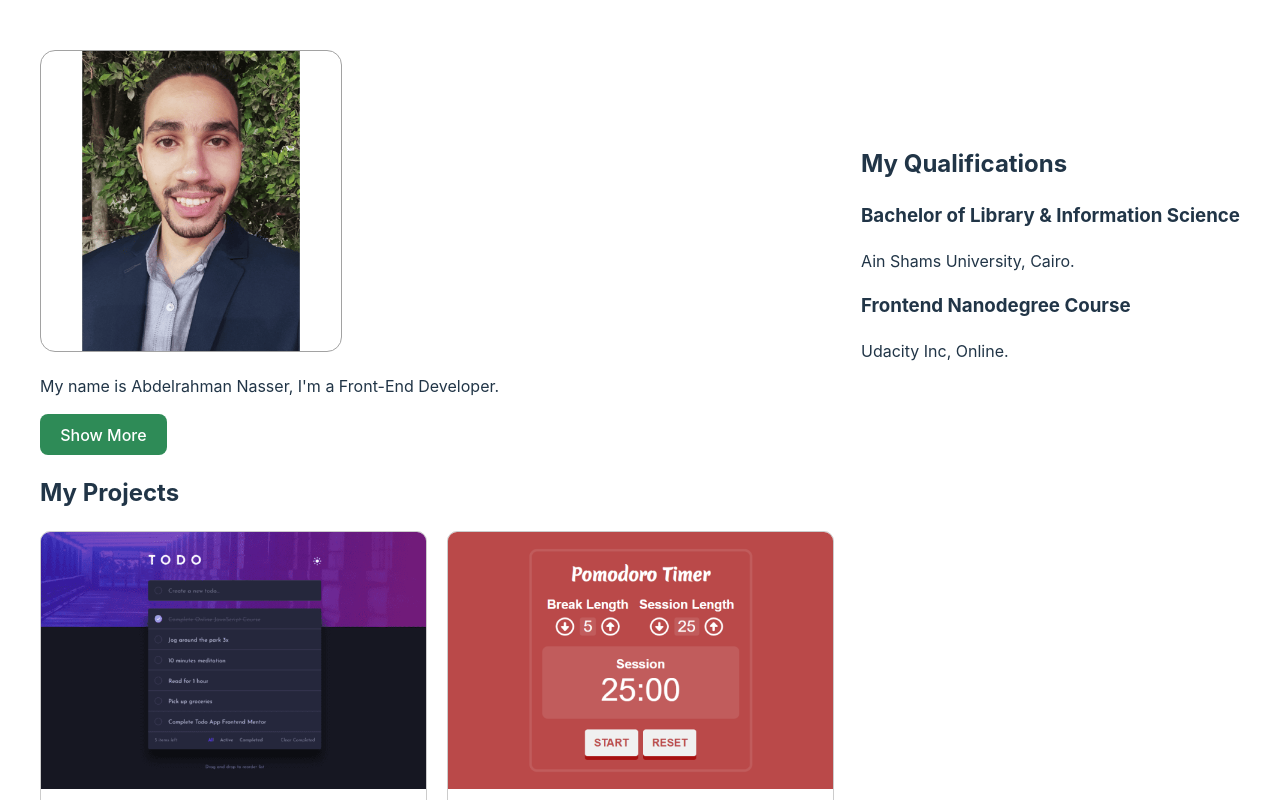
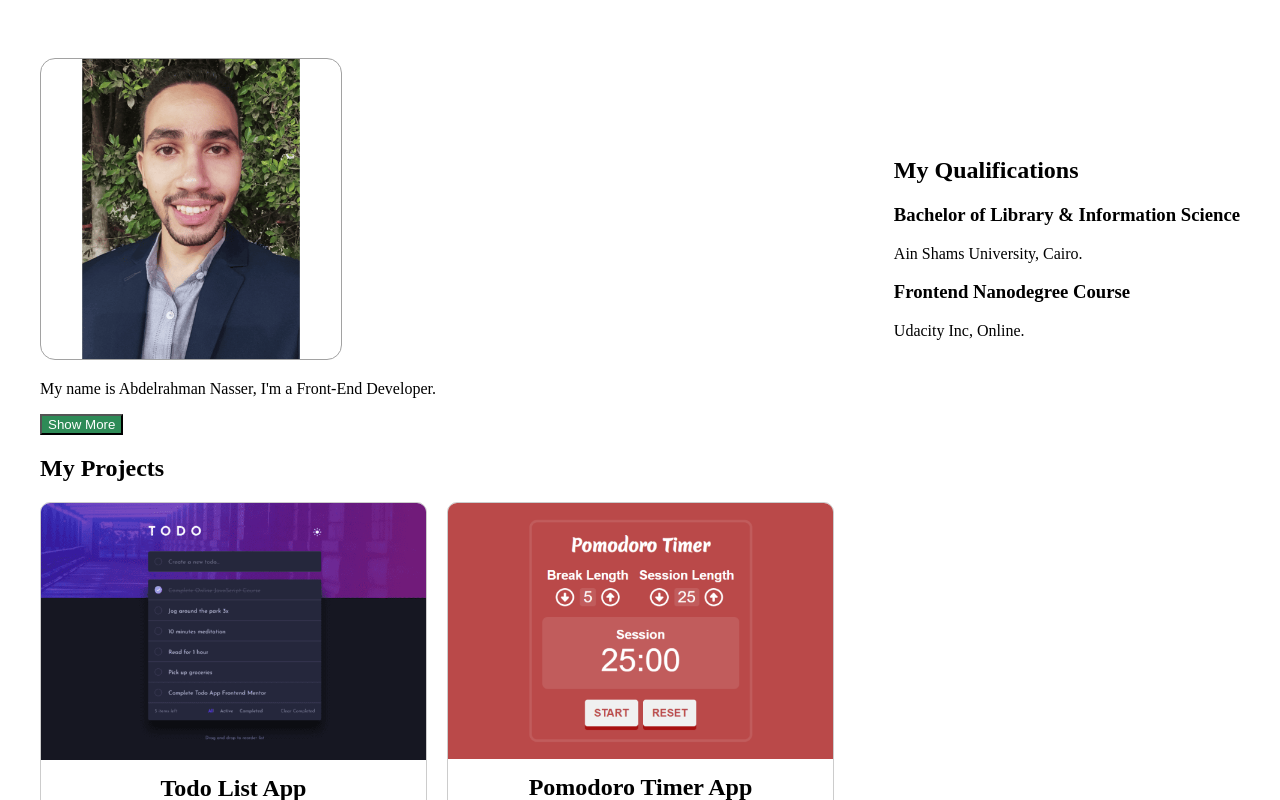
Before and after one commit to abdocooldev/react-resume, a React (Vite) app: page / in a window 1280 px wide. Shown: the top 800 px of the page. Built offline with nearby package versions, Linux system fonts and the light colour scheme.

Commit message:
Install Panda CSS

```diff
--- a/package.json
+++ b/package.json
@@ -4,6 +4,7 @@
   "version": "0.0.0",
   "type": "module",
   "scripts": {
+    "prepare": "panda codegen",
     "dev": "vite",
     "build": "tsc -b && vite build",
     "lint": "eslint .",
@@ -15,6 +16,7 @@
   },
   "devDependencies": {
     "@eslint/js": "^9.15.0",
+    "@pandacss/dev": "^0.49.0",
     "@types/react": "^18.3.12",
     "@types/react-dom": "^18.3.1",
     "@vitejs/plugin-react": "^4.3.4",
--- /dev/null
+++ b/postcss.config.cjs
@@ -0,0 +1,5 @@
+module.exports = {
+  plugins: {
+    '@pandacss/dev/postcss': {},
+  },
+}
--- a/src/index.css
+++ b/src/index.css
@@ -1,71 +1,5 @@
-:root {
-  font-family: Inter, system-ui, Avenir, Helvetica, Arial, sans-serif;
-  line-height: 1.5;
-  font-weight: 400;
+@layer reset, base, tokens, recipes, utilities;
 
-  color-scheme: light dark;
-  color: rgba(255, 255, 255, 0.87);
-  background-color: #242424;
-
-  font-synthesis: none;
-  text-rendering: optimizeLegibility;
-  -webkit-font-smoothing: antialiased;
-  -moz-osx-font-smoothing: grayscale;
-}
-
-a {
-  font-weight: 500;
-  color: #646cff;
-  text-decoration: inherit;
-}
-a:hover {
-  color: #535bf2;
-}
-
-body {
-  margin: 0;
-  display: flex;
-  /* place-items: center; */
-  min-width: 320px;
-  min-height: 100vh;
-}
-
-h1 {
-  font-size: 3.2em;
-  line-height: 1.1;
-}
-
-button {
-  border-radius: 8px;
-  border: 1px solid transparent;
-  padding: 0.6em 1.2em;
-  font-size: 1em;
-  font-weight: 500;
-  font-family: inherit;
-  background-color: #1a1a1a;
-  cursor: pointer;
-  transition: border-color 0.25s;
-}
-button:hover {
-  border-color: #646cff;
-}
-button:focus,
-button:focus-visible {
-  outline: 4px auto -webkit-focus-ring-color;
-}
-
-@media (prefers-color-scheme: light) {
-  :root {
-    color: #213547;
-    background-color: #ffffff;
-  }
-  a:hover {
-    color: #747bff;
-  }
-  button {
-    background-color: #f9f9f9;
-  }
-}
 #main-content {
   padding: 50px 20px;
   width: 100%;
```
Also changed, not shown: panda.config.ts (added, +20 -0 lines), 2 other files (tests, documents, lock files or other folders).
